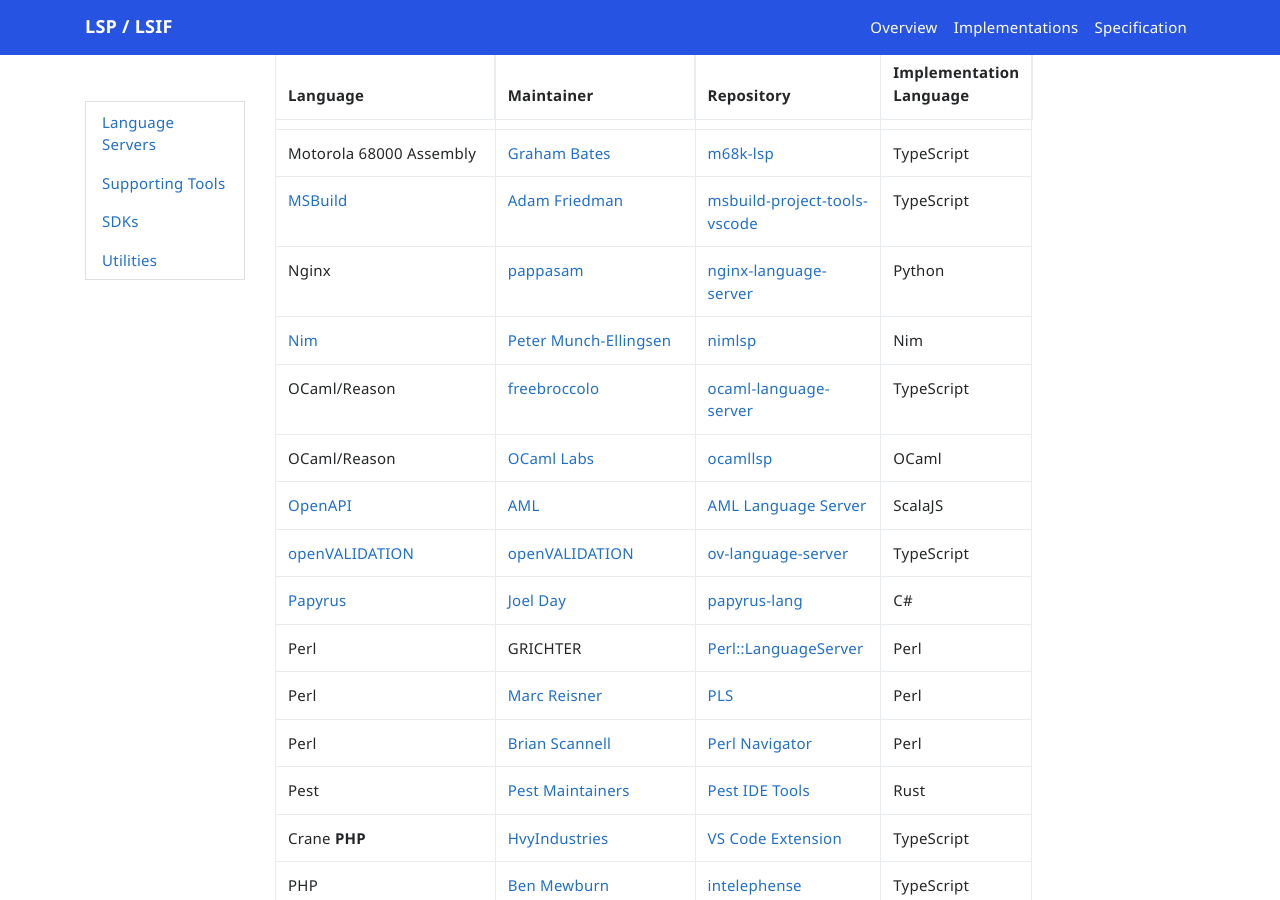
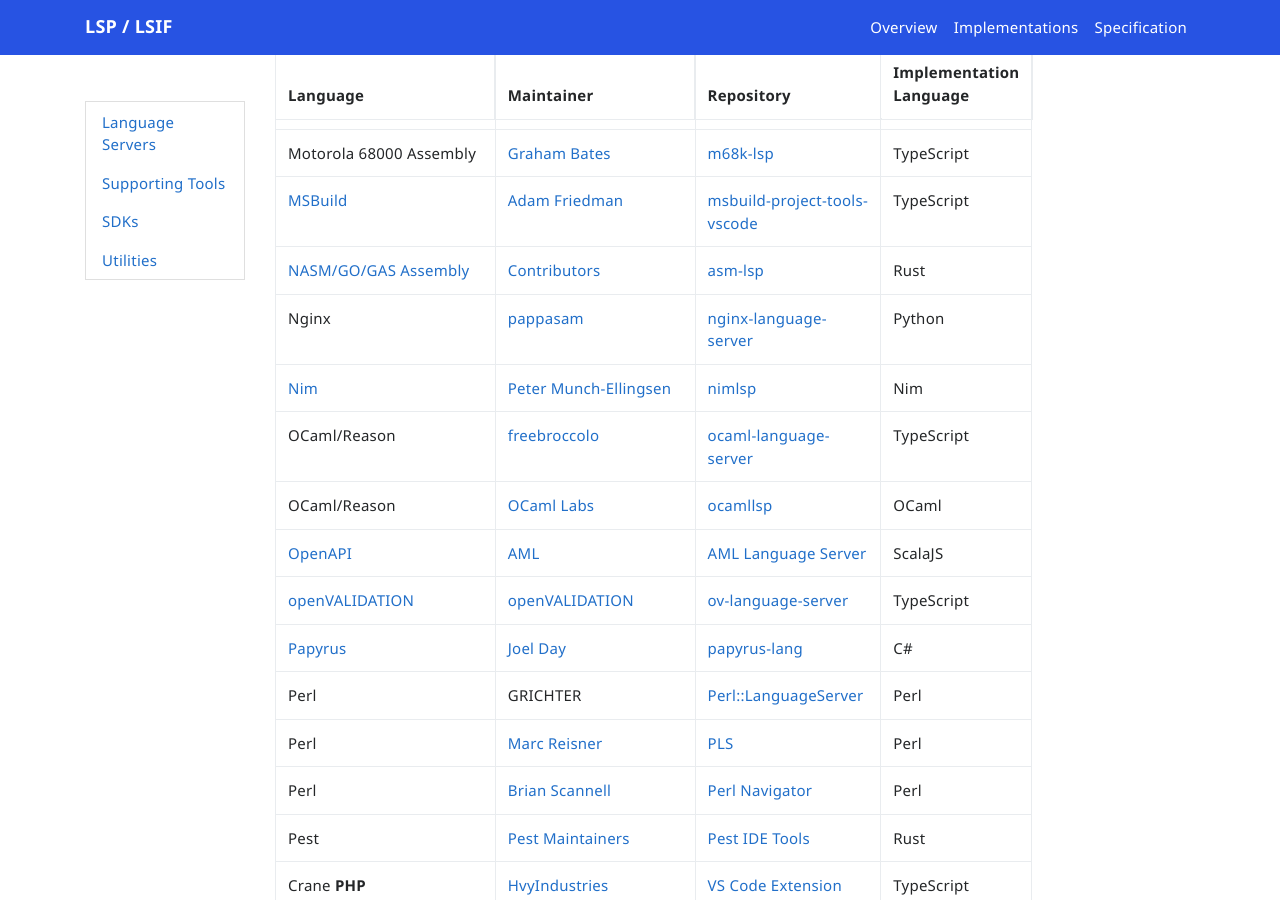
Before and after one commit to microsoft/language-server-protocol, a Jekyll site: the page built from _implementors/servers.md, in a window 1280 px wide and 900 px high, scrolled down 6887 px. Built offline with Jekyll 4.4.1, drawn with Linux system fonts in a browser that asks for light colours; nearby versions of some CDN libraries; comment, search, counter and statistics services are not loaded.

Commit message:
Add asm-lsp to the list of LSP servers (#1843)

```diff
--- a/_implementors/servers.md
+++ b/_implementors/servers.md
@@ -129,6 +129,7 @@
 | MATLAB | mathworks | [MATLAB-language-server](https://github.com/mathworks/MATLAB-language-server) | TypeScript, MATLAB |
 | Motorola 68000 Assembly | [Graham Bates](https://github.com/grahambates) | [m68k-lsp](https://github.com/grahambates/m68k-lsp) | TypeScript |
 | [MSBuild](https://github.com/Microsoft/msbuild) | [Adam Friedman](https://github.com/tintoy) | [msbuild-project-tools-vscode](https://github.com/tintoy/msbuild-project-tools-vscode) | TypeScript |
+| [NASM/GO/GAS Assembly](https://en.wikipedia.org/wiki/Assembly_language) | [Contributors](https://github.com/bergercookie/asm-lsp/graphs/contributors) | [asm-lsp](https://github.com/bergercookie/asm-lsp) | Rust |
 | Nginx | [pappasam](https://github.com/pappasam) | [nginx-language-server](https://github.com/pappasam/nginx-language-server) | Python |
 | [Nim](https://nim-lang.org/) | [Peter Munch-Ellingsen](https://github.com/PMunch) | [nimlsp](https://github.com/PMunch/nimlsp) | Nim |
 | OCaml/Reason | [freebroccolo](https://github.com/freebroccolo) | [ocaml-language-server](https://github.com/freebroccolo/ocaml-language-server) | TypeScript |
```
